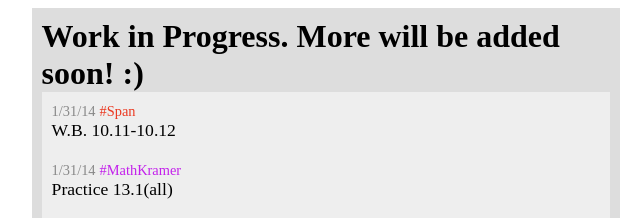
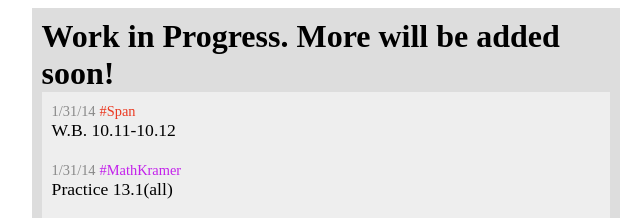
Before and after one commit to mytasks/mytasks.github.io, a plain HTML site: page index.html in a window 1280 px wide. Shown: the top 218 px of the page, 314-954 px from the left. Drawn offline with nearby package versions, Linux system fonts and the light colour scheme; a web font is replaced by a local one.

Commit message:
Update index.html

```diff
--- a/index.html
+++ b/index.html
@@ -18,7 +18,7 @@ TODO:
 </head>
 <body>
 <div id="wrapper">
-  <h1 style="margin: 0px auto">Work in Progress. More will be added soon! :)</h1>
+  <h1 style="margin: 0px auto">Work in Progress. More will be added soon!</h1>
 
   <div>
     <span>1/31/14</span>&nbsp;<span>#Span</span><br />
```
